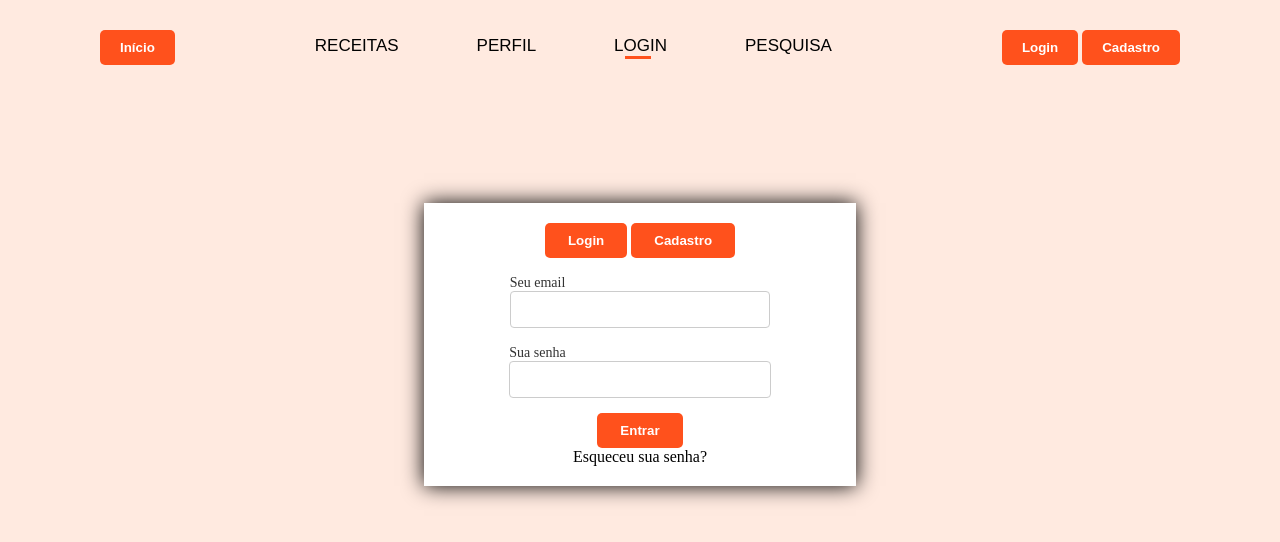
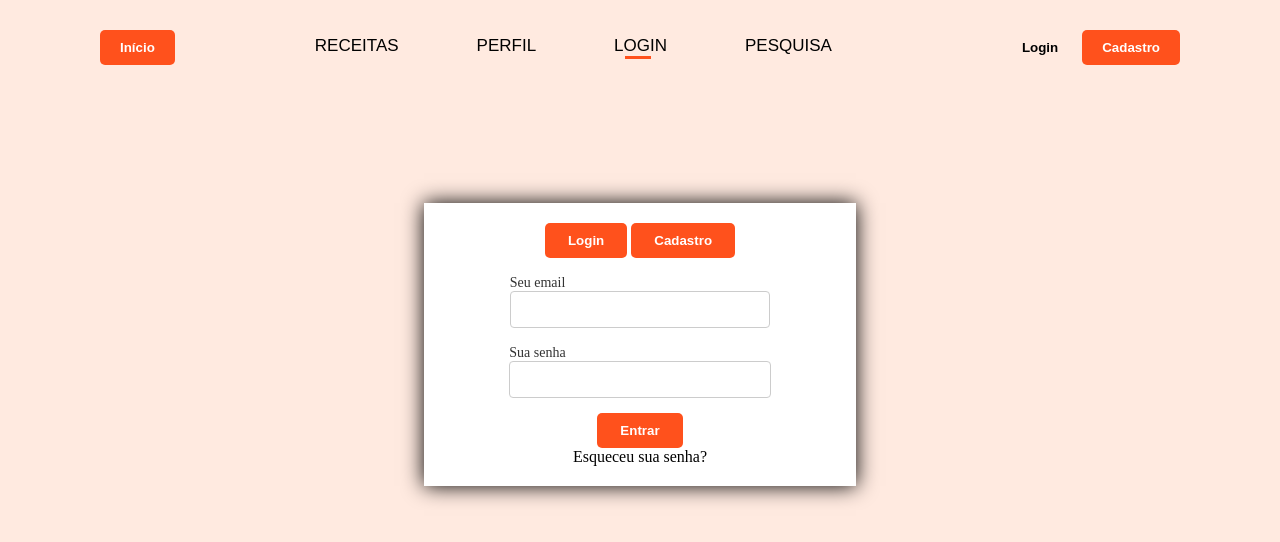
Before and after one commit to AnaDuarteS/Novo, a plain HTML site: page login.html in a window 1280 px wide. Drawn offline with Linux system fonts and the light colour scheme.

Commit message:
Alterações active

```diff
--- a/login.css
+++ b/login.css
@@ -80,9 +80,12 @@ button  {
     font-weight: 600;
 }
 
-.signin {
+#signin {
     background: transparent;
     border: none;
+}
+#signin {
+    color: #000000;
 }
 
 .signup {
--- a/login.html
+++ b/login.html
@@ -47,7 +47,7 @@
         <section id="login">
             <form id="loginForm">
                 <div id="input">
-                    <a href="login.html"><button class=".signin">Login</button></a>
+                    <a href="login.html"><button id="signIn">Login</button></a>
 
                     <a href="login.html">
                         <button class="#signup">Cadastro</button>
--- a/usuario.css
+++ b/usuario.css
@@ -104,10 +104,12 @@ button {
     cursor: pointer;
     font-weight: 600;
 }
-
 #signin {
-    background: transparent;
+    background-color: #ff511c;
+    color: #ffffff;
+    outline: none;
     border: none;
+    border-radius: 5px;
 }
 
 #signup {
@@ -268,11 +270,13 @@ button {
     border-radius: 10px;
     border: 1px solid #f5e0c0;
 }
+
 #form-receita {
     display: flex;
     flex-direction: column; /* Coloca os itens em coluna */
     margin: 0 auto; /* Garante que o formulário em si também esteja centralizado */
 }
+
 #form-receita div {
     width: 100%; /* Faz com que os campos ocupem toda a largura do formulário */
     max-width: 500px; /* Define uma largura máxima se necessário */
```
